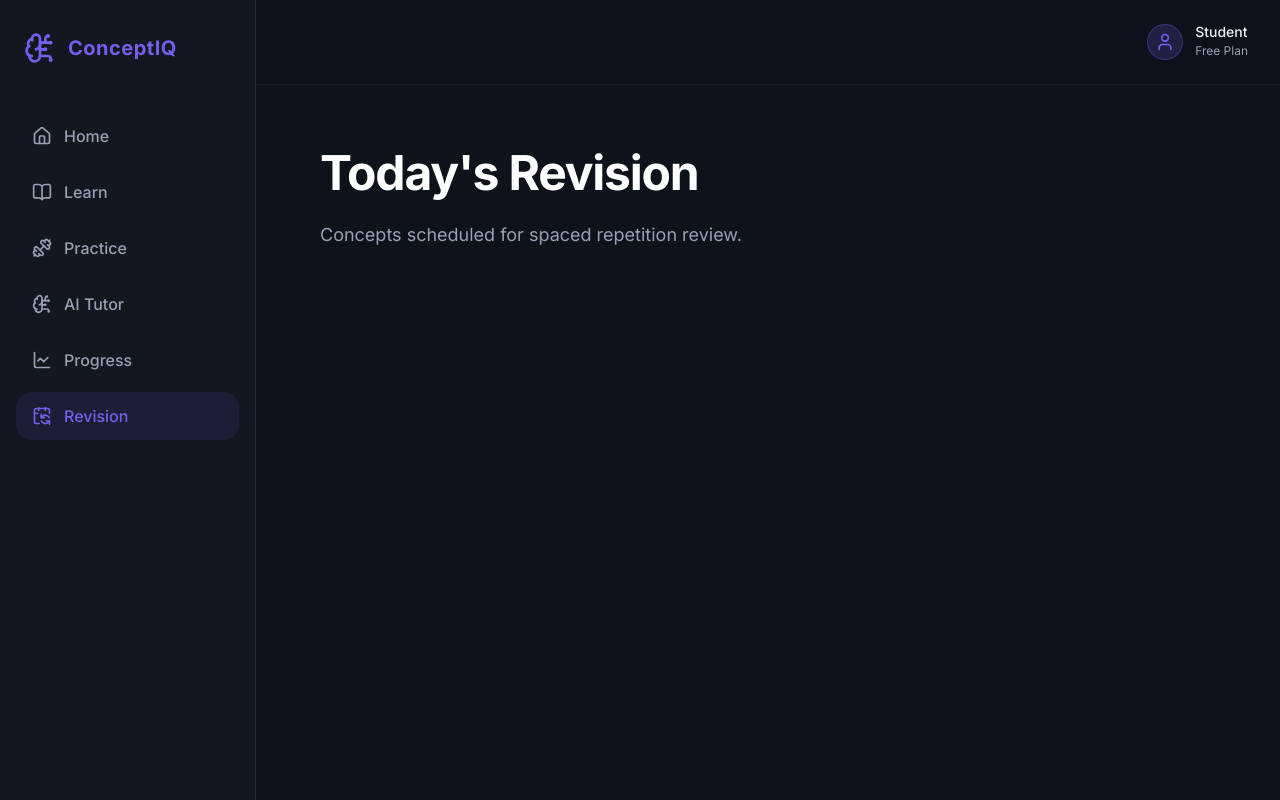
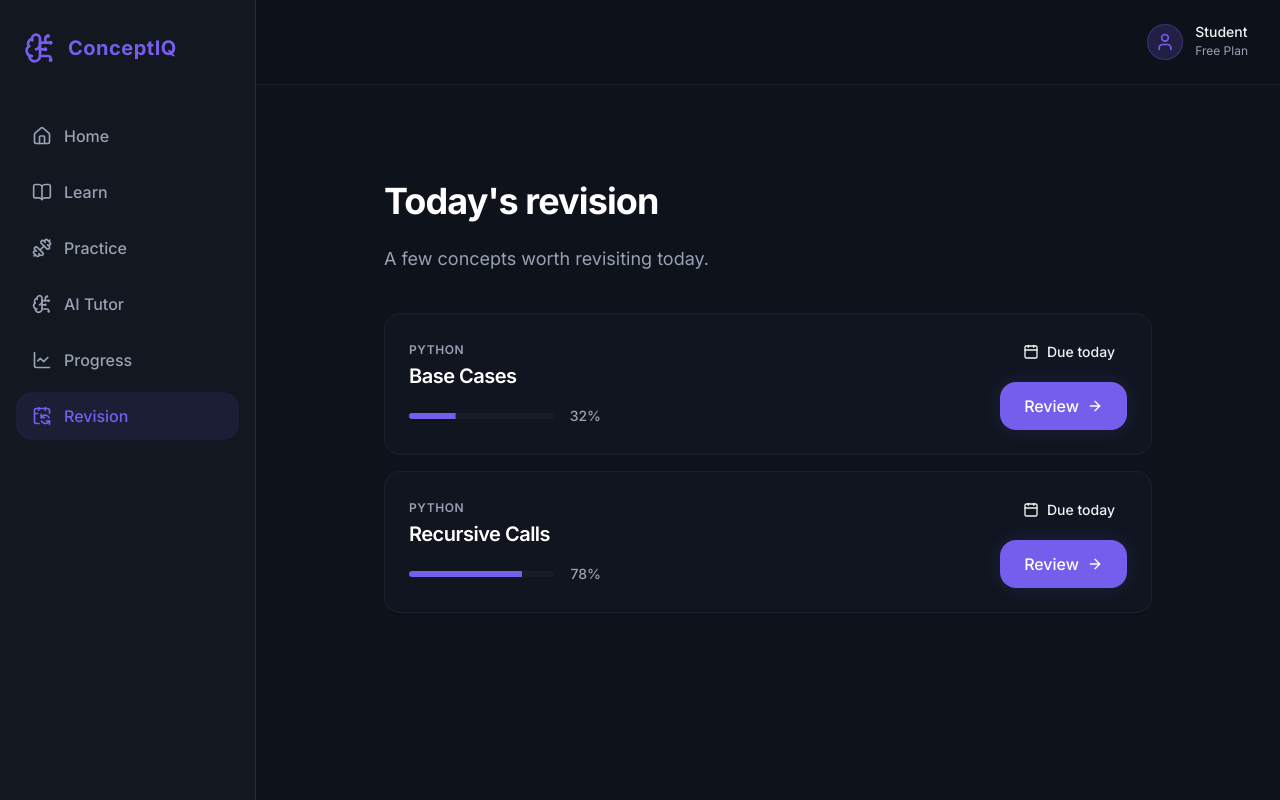
Before and after one commit to DivyanshuDubey10/Concept-IQ, a React (Vite) app in the folder frontend/: page /revision in a window 1280 px wide. Built offline with nearby package versions, Linux system fonts and the light colour scheme.

Commit message:
feat(revision): build daily revision experience

```diff
--- a/frontend/src/lib/mock-data.ts
+++ b/frontend/src/lib/mock-data.ts
@@ -184,5 +184,27 @@ export const dashboardData = {
         currentMastery: 68
       }
     ]
+  },
+  revisionData: {
+    heading: "Today's revision",
+    subtitle: "A few concepts worth revisiting today.",
+    items: [
+      {
+        id: "r1",
+        conceptId: "c1",
+        name: "Base Cases",
+        topicName: "Python",
+        mastery: 32,
+        status: "due" // 'due' | 'completed'
+      },
+      {
+        id: "r2",
+        conceptId: "c2",
+        name: "Recursive Calls",
+        topicName: "Python",
+        mastery: 78,
+        status: "due"
+      }
+    ]
   }
 };
--- a/frontend/src/pages/Revision.tsx
+++ b/frontend/src/pages/Revision.tsx
@@ -1,8 +1,153 @@
+import { useState, useEffect } from 'react'
+import { Calendar, CheckCircle2, ArrowRight, Loader2, Sparkles } from 'lucide-react'
+import { dashboardData } from '../lib/mock-data'
+import { Button } from '../components/ui/button'
+import { cn } from '../lib/utils'
+import { Progress } from '../components/ui/progress'
+
 export default function Revision() {
+  const [items, setItems] = useState(dashboardData.revisionData.items)
+  const [isLoadingInitial, setIsLoadingInitial] = useState(true)
+  const [processingId, setProcessingId] = useState<string | null>(null)
+
+  useEffect(() => {
+    // Simulate initial data fetch
+    const t = setTimeout(() => setIsLoadingInitial(false), 800)
+    return () => clearTimeout(t)
+  }, [])
+
+  const handleReview = (id: string) => {
+    // Simulate navigating to practice and completing it
+    setProcessingId(id)
+    setTimeout(() => {
+      setItems(prev => prev.map(item =>
+        item.id === id ? { ...item, status: 'completed' } : item
+      ))
+      setProcessingId(null)
+    }, 1500)
+  }
+
+  if (isLoadingInitial) {
+    return (
+      <div className="flex flex-col items-center justify-center h-[60vh] space-y-4">
+        <Loader2 className="w-8 h-8 text-primary animate-spin" />
+        <p className="text-text-muted animate-pulse">Loading today's revision queue...</p>
+      </div>
+    )
+  }
+
+  const allCompleted = items.length > 0 && items.every(i => i.status === 'completed')
+  const noItems = items.length === 0
+
   return (
-    <div className="space-y-6">
-      <h1>Today's Revision</h1>
-      <p>Concepts scheduled for spaced repetition review.</p>
+    <div className="max-w-3xl mx-auto space-y-10 py-8 animate-fade-in">
+
+      <div className="space-y-3">
+        <h1 className="text-4xl font-bold tracking-tight text-white">
+          {dashboardData.revisionData.heading}
+        </h1>
+        <p className="text-lg text-text-muted">
+          {dashboardData.revisionData.subtitle}
+        </p>
+      </div>
+
+      {allCompleted ? (
+        <div className="bg-success/5 border border-success/20 rounded-2xl p-10 text-center space-y-6 animate-slide-up">
+          <div className="w-20 h-20 bg-success/10 rounded-full flex items-center justify-center mx-auto">
+            <Sparkles className="w-10 h-10 text-success" />
+          </div>
+          <div className="space-y-2">
+            <h2 className="text-2xl font-semibold text-white">All caught up!</h2>
+            <p className="text-text-muted">You've completed all your revision tasks for today.</p>
+          </div>
+        </div>
+      ) : noItems ? (
+        <div className="bg-surface/30 border border-border/50 rounded-2xl p-10 text-center space-y-4">
+          <Calendar className="w-12 h-12 text-text-muted/50 mx-auto" />
+          <h2 className="text-xl font-medium text-white">Nothing to review</h2>
+          <p className="text-text-muted">Your spaced repetition queue is empty.</p>
+        </div>
+      ) : (
+        <div className="space-y-4">
+          {items.map(item => {
+            const isCompleted = item.status === 'completed'
+            const isProcessing = processingId === item.id
+
+            return (
+              <div
+                key={item.id}
+                className={cn(
+                  "relative overflow-hidden border rounded-2xl p-6 transition-all duration-500",
+                  isCompleted ? "bg-surface/10 border-success/20" : "bg-surface/40 border-border/50 hover:border-primary/40",
+                  isProcessing ? "opacity-70 pointer-events-none" : ""
+                )}
+              >
+                <div className="flex flex-col sm:flex-row sm:items-center justify-between gap-6">
+
+                  {/* Left Side: Info */}
+                  <div className="space-y-4 flex-1">
+                    <div>
+                      <div className="text-xs font-semibold uppercase tracking-wider text-text-muted mb-1">
+                        {item.topicName}
+                      </div>
+                      <h3 className={cn("text-xl font-semibold", isCompleted ? "text-white/60 line-through decoration-white/20" : "text-white")}>
+                        {item.name}
+                      </h3>
+                    </div>
+
+                    {!isCompleted && (
+                      <div className="flex items-center gap-4 w-48">
+                        <Progress value={item.mastery} className="h-1.5" />
+                        <span className="text-sm font-medium text-text-muted">{item.mastery}%</span>
+                      </div>
+                    )}
+                  </div>
+
+                  {/* Right Side: Status/Action */}
+                  <div className="flex-shrink-0 flex sm:flex-col items-center sm:items-end justify-between sm:justify-center gap-4">
+                    {isCompleted ? (
+                      <>
+                        <div className="flex items-center text-success font-medium">
+                          <CheckCircle2 className="w-5 h-5 mr-2" />
+                          Revision complete
+                        </div>
+                        <div className="text-sm text-text-muted">
+                          Next review <span className="text-white">Tomorrow</span>
+                        </div>
+                      </>
+                    ) : (
+                      <>
+                        <div className="flex items-center text-warning font-medium text-sm bg-warning/10 px-3 py-1 rounded-full">
+                          <Calendar className="w-4 h-4 mr-2" />
+                          Due today
+                        </div>
+                        <Button
+                          onClick={() => handleReview(item.id)}
+                          className="group"
+                          disabled={isProcessing}
+                        >
+                          {isProcessing ? (
+                            <><Loader2 className="w-4 h-4 mr-2 animate-spin" /> Starting...</>
+                          ) : (
+                            <>Review <ArrowRight className="w-4 h-4 ml-2 transition-transform group-hover:translate-x-1" /></>
+                          )}
+                        </Button>
+                      </>
+                    )}
+                  </div>
+
+                </div>
+
+                {/* Completed subtle glow */}
+                {isCompleted && (
+                  <div className="absolute inset-0 bg-gradient-to-r from-transparent via-success/5 to-transparent animate-shimmer pointer-events-none" />
+                )}
+              </div>
+            )
+          })}
+        </div>
+      )}
+
     </div>
   )
 }
```
